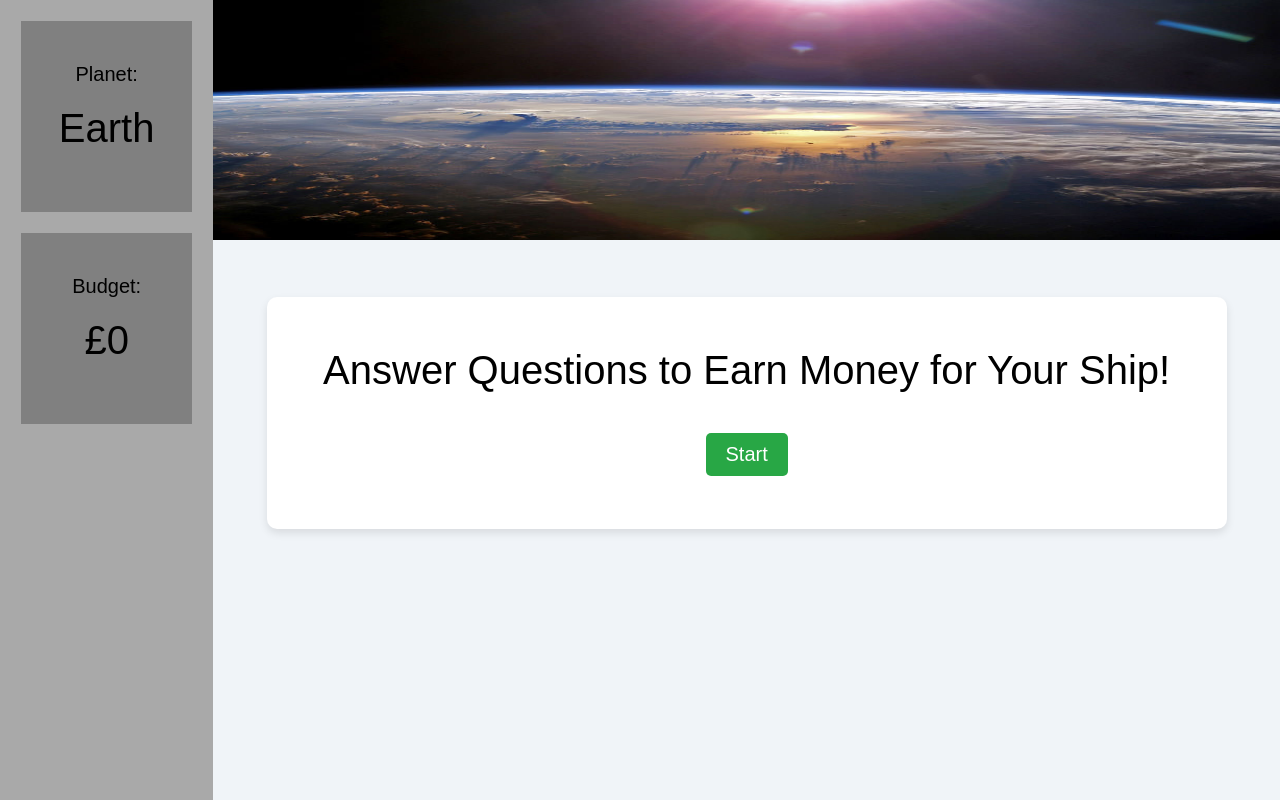
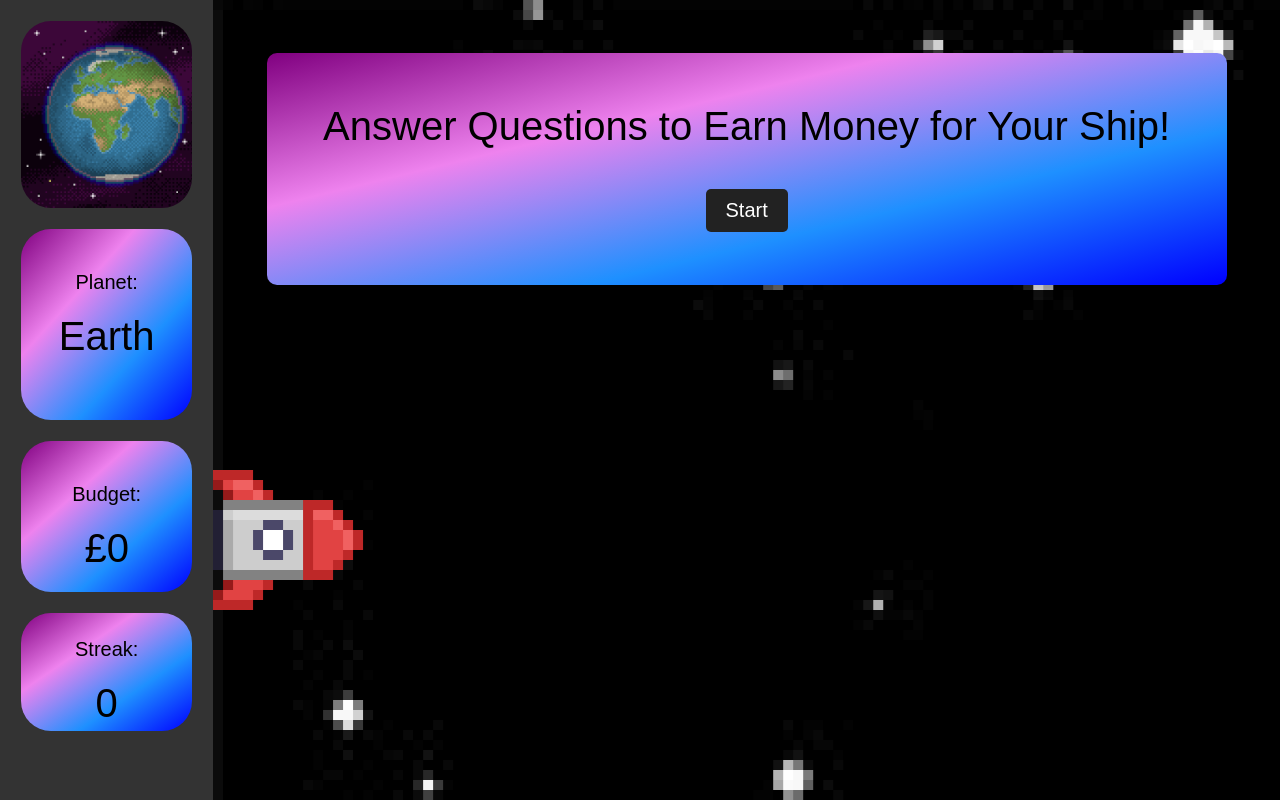
Before and after one commit to Antony-Salta/Joethons, a plain HTML site: page quiz/quiz_page_earth.html in a window 1280 px wide. Drawn offline with Linux system fonts and the light colour scheme.

Commit message:
More quiz stuff

```diff
--- a/main/current_info.json
+++ b/main/current_info.json
@@ -1,3 +1,4 @@
 {
-  "currentPlanet": "mercury"
+  "currentPlanet": "mercury",
+  "budget": "0"
 }
--- a/quiz/quiz_page_earth.html
+++ b/quiz/quiz_page_earth.html
@@ -11,6 +11,9 @@
   </head>
   <body>
     <div class="left-side">
+      <div id="gif-div">
+        <p></p>
+      </div>
       <div id="planet-div">
         <p>Planet: </p>
         <p id="planet-selected">Earth</p>
@@ -19,9 +22,13 @@
         <p>Budget: </p>
         <p id="current-budget">£0</p>
       </div>
+      <div id="streak-div">
+        <p>Streak: </p>
+        <p id="current-streak">0</p>
+      </div>
     </div>
     <div class="main-content">
-      <img src="../images/earthFromSpace.jpeg" alt="Earth" id="planet-image">
+      <!--<img src="../images/earthFromSpace.jpeg" alt="Earth" id="planet-image">-->
       <div id="question-app">
         <p id="quiz-title">Answer Questions to Earn Money for Your Ship!</p>
         <div id="question-div">
--- a/scripts/quiz_earth.js
+++ b/scripts/quiz_earth.js
@@ -10,6 +10,7 @@ const answerButtonsElement = document.getElementById('question-button-div');
 const quizAppElement = document.getElementById('question-app');
 const resultsElement = document.createElement('div');
 const budgetElement = document.getElementById('current-budget');
+const streakElement = document.getElementById('current-streak');
 const questionNumberElement = document.getElementById('question-number');
 resultsElement.setAttribute('id', 'results');
 resultsElement.classList.add('results', 'hide');
@@ -18,6 +19,7 @@ quizAppElement.appendChild(resultsElement);
 let shuffledQuestions, currentQuestionIndex;
 let budget = 0;
 let budgetAdd = 100;
+let streak = 0;
 
 startButton.addEventListener('click', startGame);
 nextButton.addEventListener('click', () => {
@@ -72,10 +74,14 @@ function selectAnswer(selectedButton) {
       budget += budgetAdd;
       budgetElement.innerHTML = `£${budget}`;
       budgetAdd += 100;
+      streak += 1;
+      streakElement.innerHTML = `${streak}`;
+
 
   }
   else {
     budgetAdd = 100;
+    streakElement.innerHTML = `0`;
   }
 
   setStatusClass(selectedButton, correct);
@@ -111,17 +117,19 @@ function concludeQuiz() {
   resultsElement.classList.remove('hide');
   resultsElement.innerHTML = `
       <h2>Quiz Completed!</h2>
-      <p>Your final budget: ${budget} out of ${shuffledQuestions.length}</p>
-      <button onclick="restartQuiz()">Restart Quiz</button>
+      <p>Your final budget: ${budget}</p>
+      <button onclick="nextPage()">Build your Ship</button>
   `;
   quizAppElement.appendChild(resultsElement);
 }
 
-function restartQuiz() {
-  resultsElement.classList.add('hide');
-  budget = 0;
-  currentQuestionIndex = 0;
-  startGame();
+function nextPage() {
+  fetch("../main/current_info.json")
+  .then(data => {
+    console.log(data);
+    data.budget = budget;
+  })
+  window.location.href = 'builder.html';
 }
 
 const questions = [{
--- a/styles/quiz_page.css
+++ b/styles/quiz_page.css
@@ -12,17 +12,16 @@ body {
 }
 
 .left-side {
-  background-color: darkgray;
+  background-color: #333;
   width: 20%;
-  height: 100%;
 }
 
 #planet-div {
 
-  background-color: grey;
+  background-image: linear-gradient(to bottom right, purple, violet, dodgerblue, blue);
   margin: 10%;
   padding: 10%;
-
+  border-radius: 30px;
   text-align: center;
   padding: 10px, 0, 0, 0;
   font-size: 20px;
@@ -36,19 +35,41 @@ body {
 
 #budget-div {
 
-  background-color: grey;
+  background-image: linear-gradient(to bottom right, purple, violet, dodgerblue, blue);
   margin: 10%;
   padding: 10%;
-
+  border-radius: 30px;
   text-align: center;
   padding: 10px, 0, 0, 0;
   font-size: 20px;
 
 }
 
-#current-budget {
-  margin-top: 0;
+#streak-div {
+
+  background-image: linear-gradient(to bottom right, purple, violet, dodgerblue, blue);
+  margin: 5% 10%;
+  padding: 5px 0 5px 0;
+  border-radius: 30px;
+  text-align: center;
+  font-size: 20px;
+
+}
+
+#gif-div {
+
+  background-image: url(../images/earthSpin.gif);
+  background-size: cover;
+  width: 60%;
+  height:18%;
+  margin: 10%;
+  padding: 10%;
+  border-radius: 30px;
+}
+
+#current-budget, #current-streak {
   font-size: 40px;
+  margin: 0;
 }
 
 #planet-image {
@@ -59,13 +80,14 @@ body {
 
 .main-content {
   width: 100%;
+  background-image: url(../images/acrossSpaceAnimation.gif);
 }
 
 #question-app {
   margin: 5%;
   padding: 0% 5% 5% 5%;
   padding-top: 1%;
-  background-color: #fff;
+  background-image: linear-gradient(to bottom right, purple, violet, dodgerblue, blue);
   border-radius: 10px;
   box-shadow: 0 4px 8px rgba(0, 0, 0, 0.1);
 }
@@ -90,7 +112,7 @@ body {
 }
 
 button {
-  background-color: #007BFF;
+  background-color: #960d83;
   color: white;
   border: none;
   border-radius: 5px;
@@ -115,7 +137,7 @@ button:hover {
 #start, #next {
   justify-content: center;
   text-align: center;
-  background-color: #28A745;
+  background-color: #222;
   color: white;
   border: none;
   border-radius: 5px;
@@ -126,7 +148,7 @@ button:hover {
 }
 
 #start:hover, #next:hover {
-  background-color: #218838;
+  background-color: #444;
 }
 
 .hide {
```
Also changed, not shown: scripts/quiz_mercury.js (+1 -10 lines).
